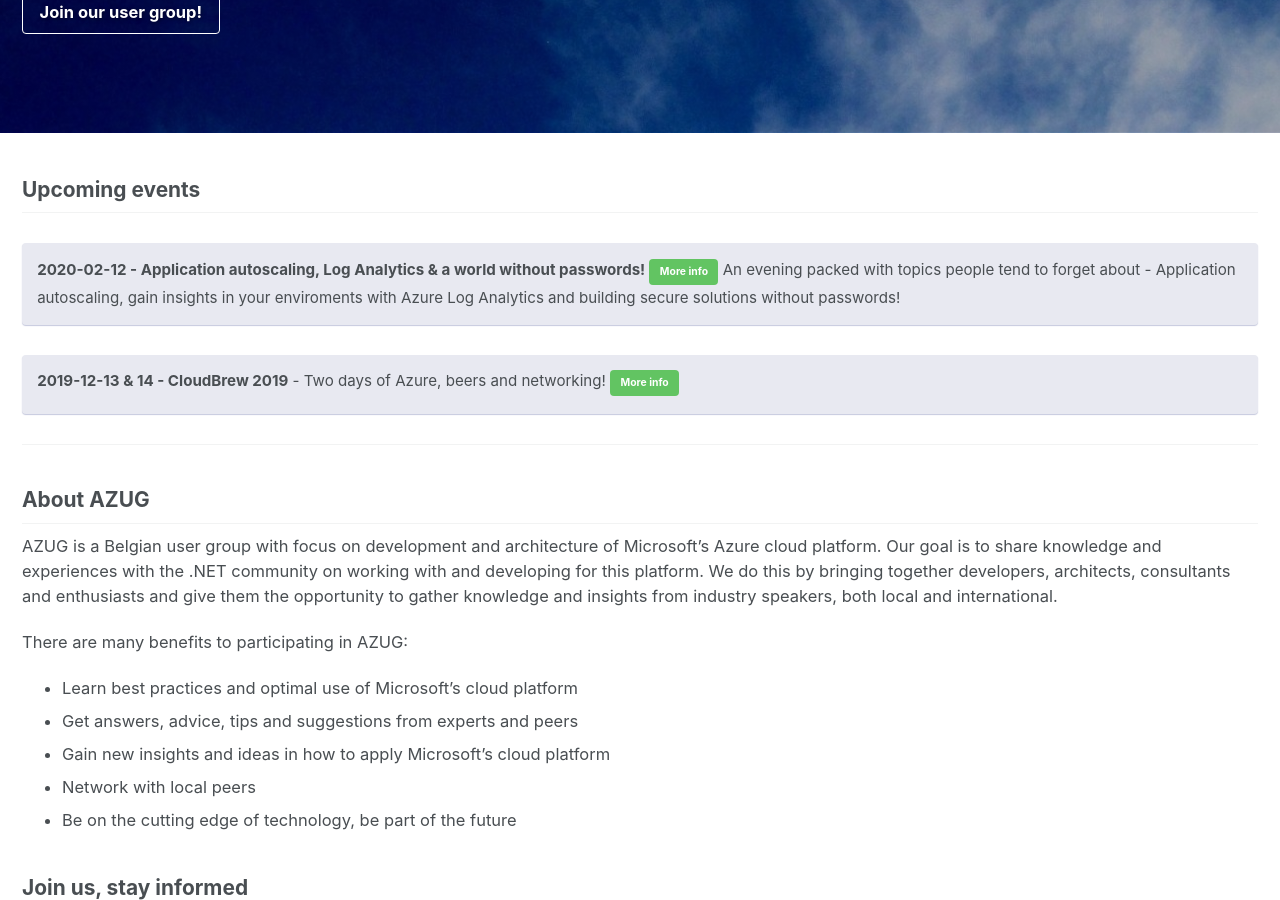
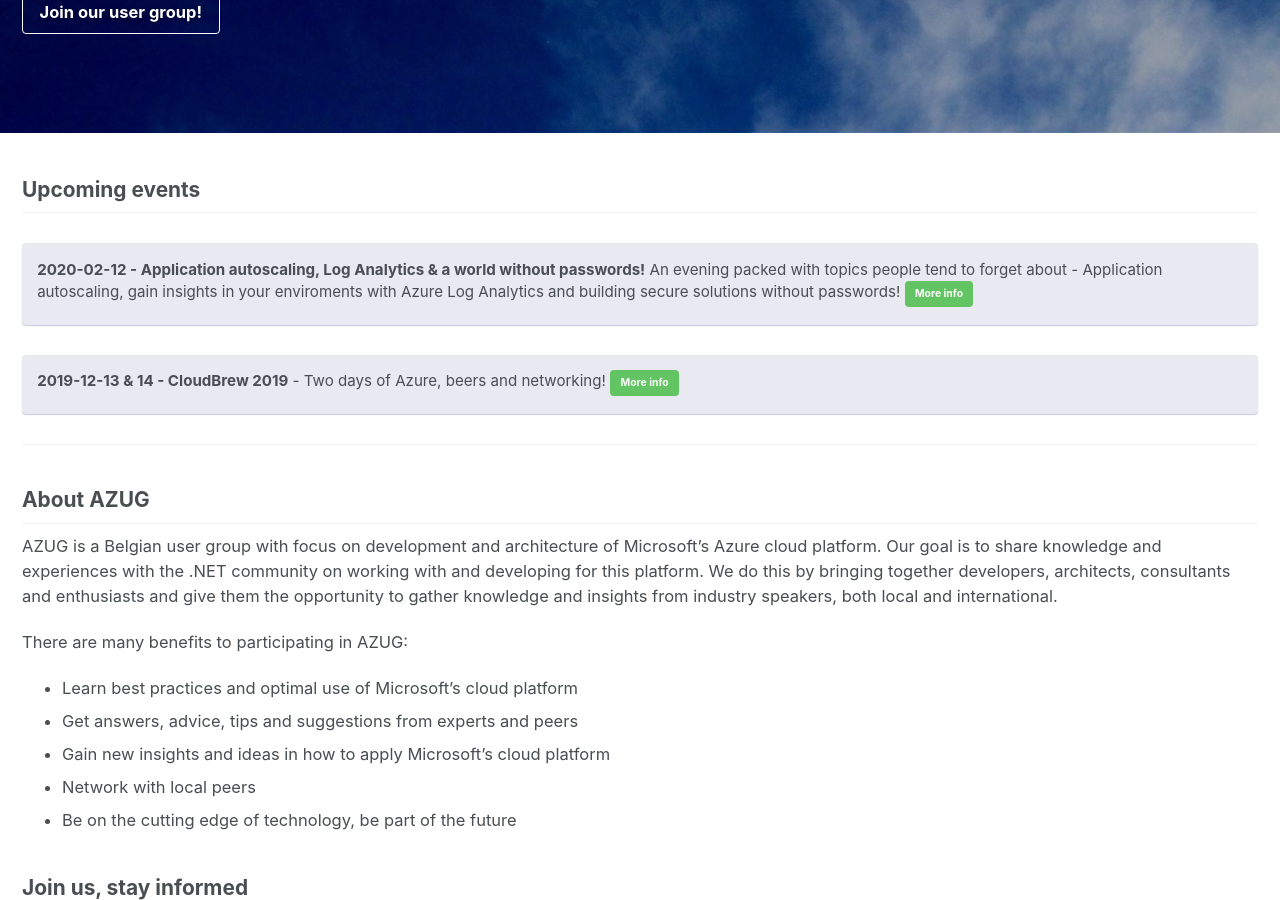
Before and after one commit to AzugBe/azugbe.github.io, a Jekyll site: the page built from index.md, in a window 1280 px wide and 900 px high, scrolled down 426 px. Built offline with Jekyll 4.4.1, drawn with Linux system fonts in a browser that asks for light colours; our own code applies the rules of GitHub Pages for plain Markdown files; comment, search, counter and statistics services are not loaded.

Commit message:
Move button

```diff
--- a/index.md
+++ b/index.md
@@ -14,8 +14,8 @@ excerpt: "The Belgium Azure User Group focuses on knowledge sharing and networki
 
 ## Upcoming events
 
-**2020-02-12 - Application autoscaling, Log Analytics & a world without passwords!** [More info](https://www.cloudbrew.be/){: .btn .btn--success}
-An evening packed with topics people tend to forget about - Application autoscaling, gain insights in your enviroments with Azure Log Analytics and building secure solutions without passwords!
+**2020-02-12 - Application autoscaling, Log Analytics & a world without passwords!**
+An evening packed with topics people tend to forget about - Application autoscaling, gain insights in your enviroments with Azure Log Analytics and building secure solutions without passwords! [More info](https://www.cloudbrew.be/){: .btn .btn--success}
 {: .notice--info}
 
 **2019-12-13 & 14 - CloudBrew 2019** - Two days of Azure, beers and networking! [More info](https://www.cloudbrew.be/){: .btn .btn--success}
```
